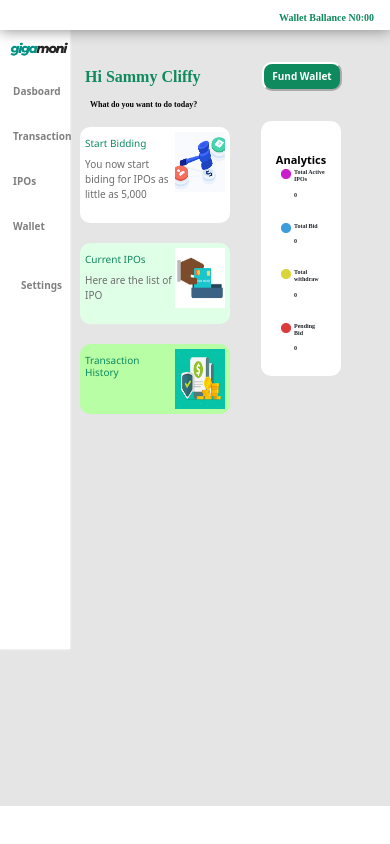
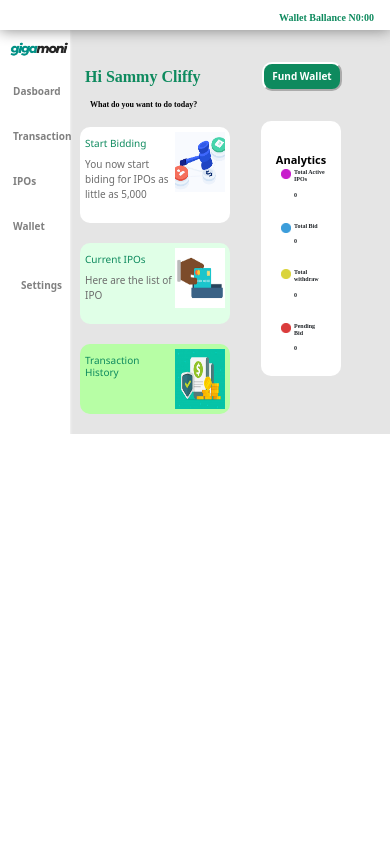
Before and after one commit to Peter-Dumbari/gigamoni, a React (Create React App) app: page /dashboard in a window 390 px wide. Built offline with nearby package versions, Linux system fonts and the light colour scheme.

Commit message:
oboy there

```diff
--- a/src/components/pages/Transactions.css
+++ b/src/components/pages/Transactions.css
@@ -289,7 +289,7 @@ tr td{
 
 
   .dashboard__container__container {
-    height: 92vh;
+    height: auto;
   }
 
 .transactions{
```
